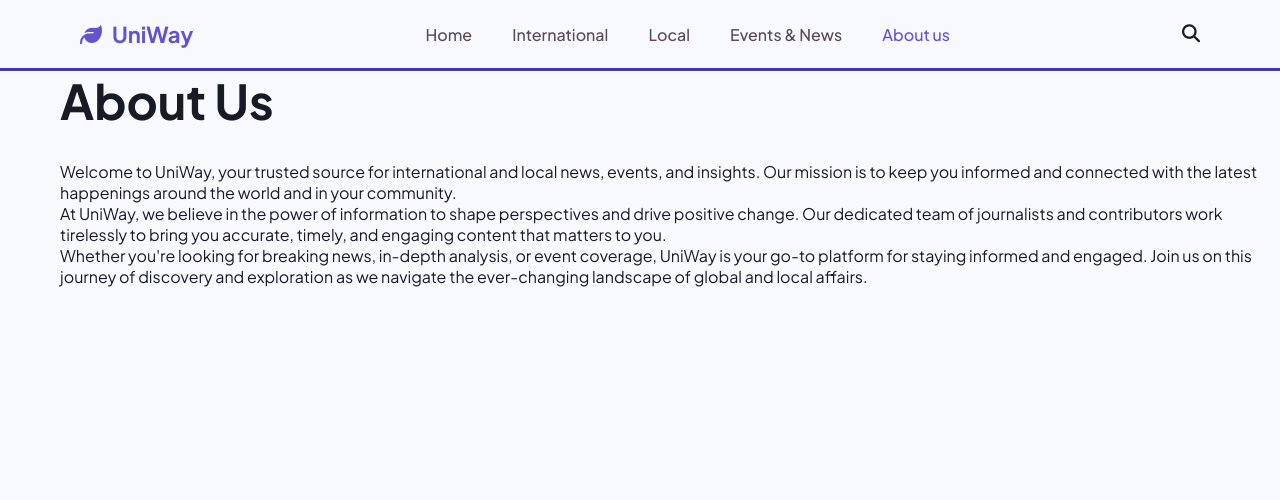
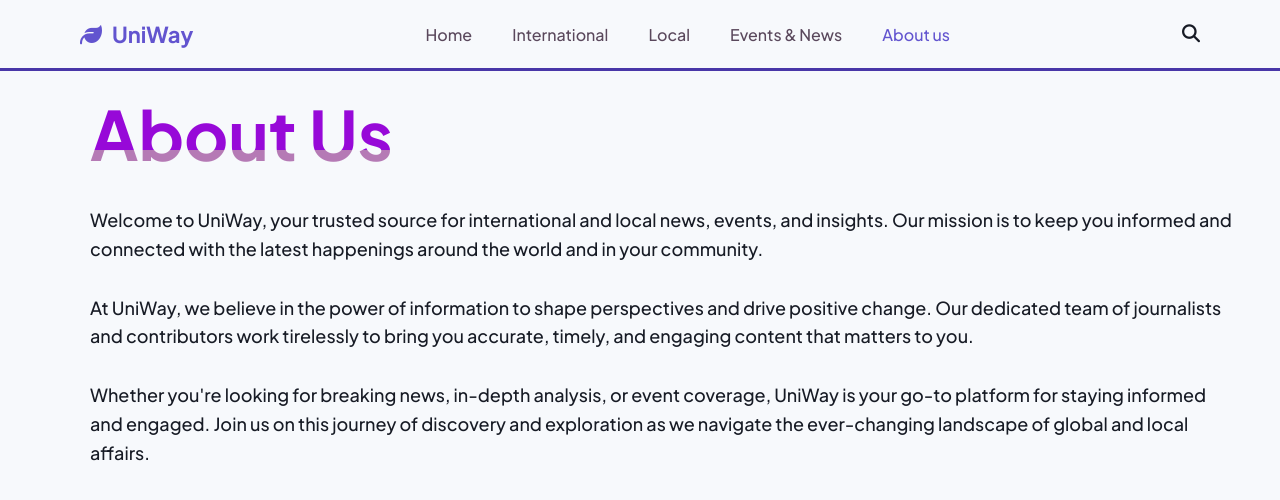
Before and after one commit to thinali-walpola/UniWay, a plain HTML site: page frontend/src/link/about.html in a window 1280 px wide. Drawn offline with Linux system fonts and the light colour scheme.

Commit message:
Update UniWay website and frontend design

```diff
--- a/frontend/src/css/style-02.css
+++ b/frontend/src/css/style-02.css
@@ -27,7 +27,7 @@
                 rgba(69, 104, 212, 0.12), transparent 28%),
             linear-gradient(135deg, #ffffff, #f7f8ff, #f1f3ff);
 
-    --h1-text-clr:linear-gradient(to top, #7b00ff, #c823a2);;
+    --h1-text-clr: linear-gradient(to top, #7b00ff, #d886f1);
 }
 
 * {
@@ -591,16 +591,37 @@ button {
     min-height: 60vh;
     margin-top: 70px;
     background-color: var(--uniway-bg-clr);
+    margin: 90px 40px auto 30px;
 }
 .container{
     text-align: left;
     margin: 50px auto auto 60px;
 }
-.container h1{
-    font-size: 48px;
+
+.container h1 {
+    font-size: 68px;
+    font-weight: 700;
     margin: 30px auto;
-    color: var(--h1-text-clr);
+
+    background: linear-gradient(
+        to bottom,
+        #9709d8 70%,
+        rgb(181, 122, 181) 30%
+    );
+
+    -webkit-background-clip: text;
+    background-clip: text;
+    -webkit-text-fill-color: transparent;
+    color: transparent;
 }
+.container p {
+    font-size: 18px;
+    font-weight: 500;
+    color: var(--text);
+    line-height: 1.6;
+    margin-bottom: 30px;
+}
+
 /* =============================
    RESPONSIVE
 ============================= */
```
